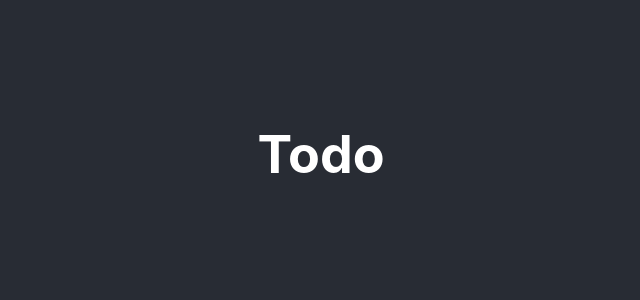
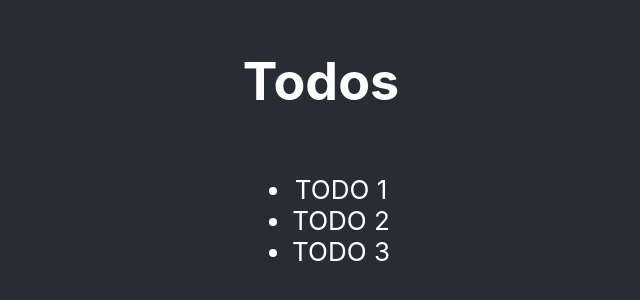
Before and after one commit to leoziondev/yt-react-todo-ts-fh, a React (Vite) app: page / in a window 1280 px wide. Shown: the part 246-546 px from the top of the page, without its empty margins (319-959 px from the left). Built offline with nearby package versions, Linux system fonts and the light colour scheme.

Commit message:
add todo component

```diff
--- a/src/App.tsx
+++ b/src/App.tsx
@@ -1,10 +1,11 @@
 import './App.css'
+import Todo from './components/Todo'
 
 function App() {
 
   return (
     <div className="App App-header">
-      <h1>Todo</h1>
+      <Todo />
     </div>
   )
 }
--- /dev/null
+++ b/src/components/Todo/index.tsx
@@ -0,0 +1,14 @@
+const Todo = () => {
+  return (
+    <>
+        <h1>Todos</h1>
+        <ul>
+            <li>TODO 1</li>
+            <li>TODO 2</li>
+            <li>TODO 3</li>
+        </ul>
+    </>
+  )
+}
+
+export default Todo
```
